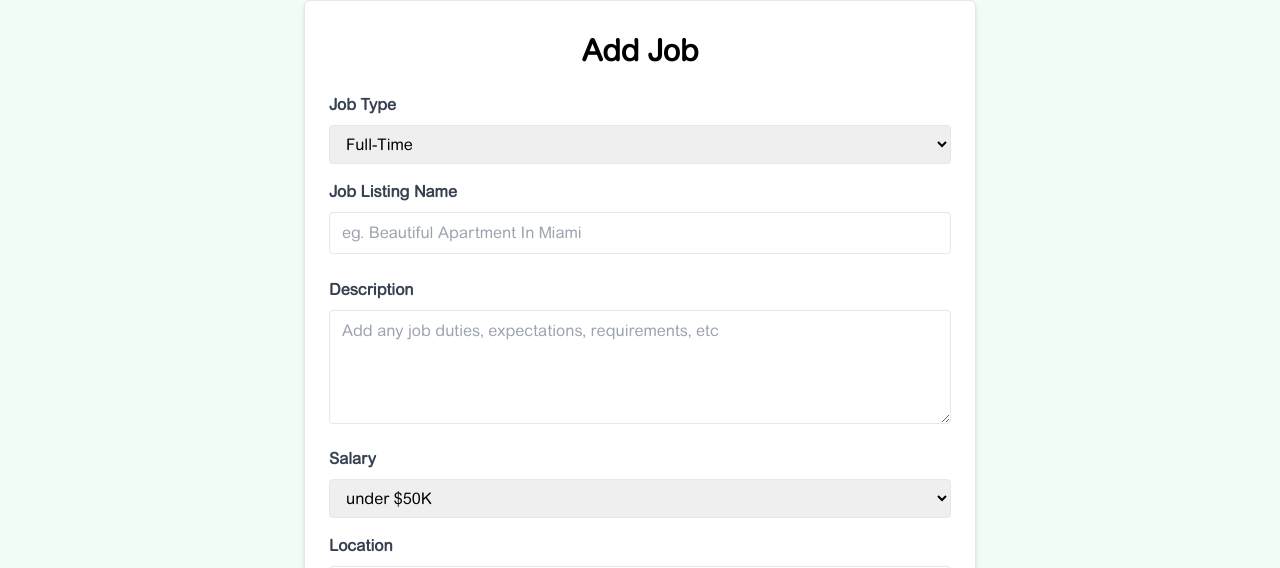
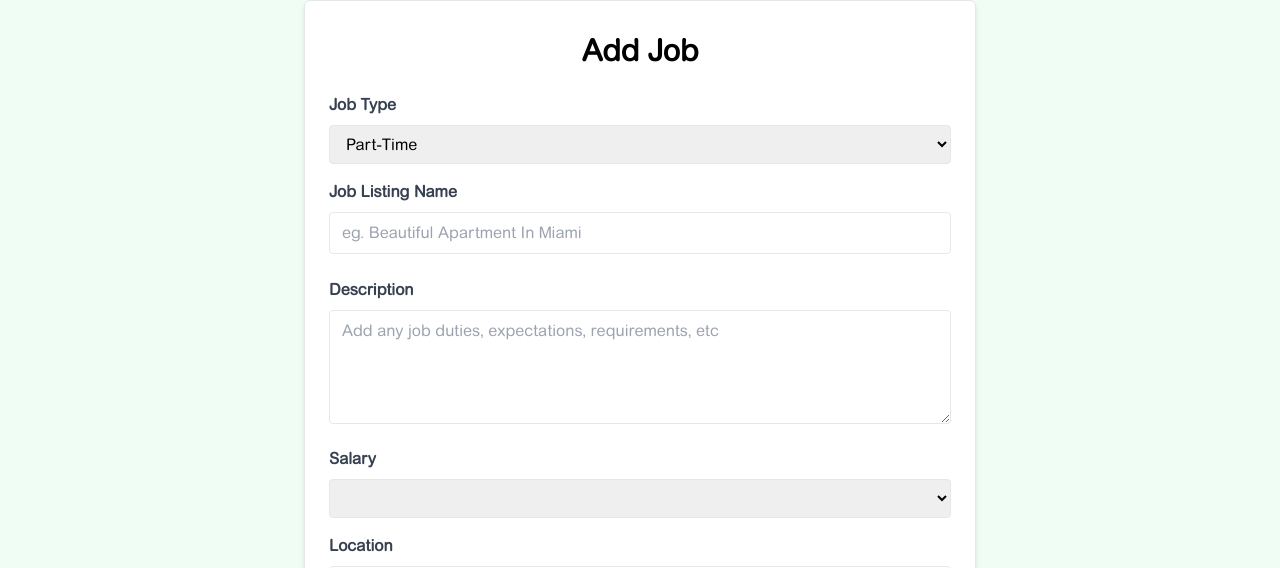
Before and after one commit to rosto-infinity/tub-page01, a Vue app: page /jobs/add in a window 1280 px wide. Shown: the part 177-745 px from the top of the page. Built offline with nearby package versions, Linux system fonts and the light colour scheme.

Commit message:
AddJobView.vue valided
AddJobView.vue valided

```diff
--- a/src/jobs.json
+++ b/src/jobs.json
@@ -1,8 +1,7 @@
 {
-
-  "jobs":[
+  "jobs": [
     {
-    "id": 1,
+      "id": "1",
       "title": "Développeur Vue Senior",
       "type": "Temps Plein",
       "description": "Nous recherchons un développeur Front-End talentueux pour rejoindre notre équipe à Boston, MA. Le candidat idéal aura de solides compétences en HTML, CSS et JavaScript, avec une expérience de travail avec des frameworks JavaScript modernes tels que Vue ou Angular.",
@@ -16,7 +15,7 @@
       }
     },
     {
-    "id": 2,
+      "id": "2",
       "title": "Ingénieur Front-End (Vue)",
       "type": "Temps Plein",
       "description": "Rejoignez notre équipe en tant que développeur Front-End dans la belle Miami, FL. Nous recherchons une personne motivée avec une passion pour la création d'applications web belles et réactives. Une expérience avec les principes de design UI/UX et une grande attention aux détails sont très souhaitables.",
@@ -30,7 +29,7 @@
       }
     },
     {
-    "id": 3,
+      "id": "3",
       "title": "Développeur Vue.js",
       "type": "Temps Plein",
       "description": "Êtes-vous passionné par le développement front-end ? Rejoignez notre équipe dans le Brooklyn dynamique, NY, et travaillez sur des projets passionnants qui font la différence. Nous offrons une rémunération compétitive et un environnement de travail collaboratif où vos idées sont valorisées.",
@@ -44,7 +43,7 @@
       }
     },
     {
-    "id": 4,
+      "id": "4",
       "title": "Développeur Front-End Vue",
       "type": "Temps Partiel",
       "description": "Rejoignez notre équipe en tant que développeur Front-End à temps partiel dans la belle Pheonix, AZ. Nous recherchons une personne autonome avec une passion pour la création d'expériences utilisateur engageantes. Ce poste offre des horaires flexibles et la possibilité de travailler à distance.",
@@ -58,7 +57,7 @@
       }
     },
     {
-    "id": 5,
+      "id": "5",
       "title": "Développeur Full Stack Vue",
       "type": "Temps Plein",
       "description": "Opportunité passionnante pour un développeur Front-End à temps plein dans la dynamique Atlanta, GA. Nous recherchons une personne talentueuse avec une passion pour la construction d'applications web élégantes et évolutives. Rejoignez notre équipe et faites la différence !",
@@ -72,7 +71,7 @@
       }
     },
     {
-    "id": 6,
+      "id": "6",
       "title": "Développeur Vue Native",
       "type": "Temps Plein",
       "description": "Rejoignez notre équipe en tant que développeur Front-End dans la belle Portland, OR. Nous recherchons une personne compétente et enthousiaste pour nous aider à créer des solutions web innovantes. Salaire compétitif et excellent package d'avantages disponibles.",
@@ -84,6 +83,132 @@
         "contactEmail": "contact@ipsumlorem.com",
         "contactPhone": "555-555-5555"
       }
+    },
+    {
+      "id": "lzeffg6xl",
+      "title": "Anne Anderson",
+      "type": "Remote",
+      "description": "Eius culpa architec",
+      "salary": "$125K - $150K",
+      "location": "Dolores corporis inc",
+      "company": {
+        "name": "Whitehead Burns Inc",
+        "description": "Mollitia qui id quis",
+        "contactEmail": "fyzihuqo@mailinator.com",
+        "contactPhone": "+1 (123) 222-8397"
+      }
+    },
+    {
+      "id": "mt5sk7jku",
+      "title": "Coby Moore",
+      "type": "Part-Time",
+      "description": "Et amet et et et ut",
+      "salary": "$125K - $150K",
+      "location": "Sit anim duis tempo",
+      "company": {
+        "name": "Fields and Webb LLC",
+        "description": "Ut exercitationem er",
+        "contactEmail": "wesudezo@mailinator.com",
+        "contactPhone": "+1 (298) 322-5123"
+      }
+    },
+    {
+      "id": "x752c2t85",
+      "title": "Norman Day",
+      "type": "Internship",
+      "description": "Dolores ex non solut",
+      "salary": "$70K - $80K",
+      "location": "Autem nostrud ex per",
+      "company": {
+        "name": "Kinney Strong Co",
+        "description": "Esse non esse volup",
+        "contactEmail": "fizoqibida@mailinator.com",
+        "contactPhone": "+1 (329) 587-3684"
+      }
+    },
+    {
+      "id": "850j79c9i",
+      "title": "Calista Michael",
+      "type": "Full-Time",
+      "description": "Amet quae qui dolor",
+      "salary": "$70K - $80K",
+      "location": "Pariatur Est dolor",
+      "company": {
+        "name": "Silva and Sandoval Traders",
+        "description": "Aute enim aut sed ma",
+        "contactEmail": "zuza@mailinator.com",
+        "contactPhone": "+1 (648) 526-3952"
+      }
+    },
+    {
+      "id": "8eop5kdon",
+      "title": "Kimberly Smith",
+      "type": "Full-Time",
+      "description": "Explicabo Eveniet ",
+      "salary": "$70K - $80K",
+      "location": "Mollit dolores cillu",
+      "company": {
+        "name": "William Powers Trading",
+        "description": "Officia aliquid et o",
+        "contactEmail": "lewuga@mailinator.com",
+        "contactPhone": "+1 (197) 141-7565"
+      }
+    },
+    {
+      "id": "4dc1",
+      "title": "Chastity Moon",
+      "type": "Part-Time",
+      "description": "Eiusmod ut quia cill",
+      "salary": "$50K - $60K",
+      "location": "Est ut qui tenetur v",
+      "company": {
+        "name": "Glover and Vang LLC",
+        "description": "Voluptate commodo as",
+        "contactEmail": "zikamakuq@mailinator.com",
+        "contactPhone": "+1 (721) 859-5814"
+      }
+    },
+    {
+      "id": "e361",
+      "title": "Devinsto",
+      "type": "Part-Time",
+      "description": "Temporibus quia assu",
+      "salary": "$150K - $175K",
+      "location": "Modi libero aut ex n",
+      "company": {
+        "name": "Kelly Knox Inc",
+        "description": "Fugiat ea vel anim ",
+        "contactEmail": "jowov@mailinator.com",
+        "contactPhone": "+1 (598) 995-8111"
+      }
+    },
+    {
+      "id": "667d",
+      "title": "Briar Ellison",
+      "type": "Remote",
+      "description": "Velit nisi cumque e",
+      "salary": "$90K - $100K",
+      "location": "Ducimus ut est err",
+      "company": {
+        "name": "Logan Allen Plc",
+        "description": "Voluptates consectet",
+        "contactEmail": "jatyrex@mailinator.com",
+        "contactPhone": "+1 (911) 601-8396"
+      }
+    },
+    {
+      "id": "401f",
+      "title": "Denise Chavez",
+      "type": "Part-Time",
+      "description": "Nostrud iusto consec",
+      "salary": "$80K - $90K",
+      "location": "Necessitatibus bland",
+      "company": {
+        "name": "Castillo Lamb Associates",
+        "description": "Esse ipsum elit q",
+        "contactEmail": "wahikylo@mailinator.com",
+        "contactPhone": "+1 (612) 604-7979"
+      }
     }
   ]
 }
--- a/src/views/AddJobView.vue
+++ b/src/views/AddJobView.vue
@@ -1,9 +1,12 @@
 
 <script setup>
+import axios from 'axios';
+import router from '@/router';
+
 import { reactive } from 'vue';
 
 const form = reactive({
-  type: 'Full-Time',
+  type: 'Part-Time',
   title: '',
   description: '',
   salary: '',
@@ -15,6 +18,32 @@ const form = reactive({
   contactPhone: '',
 }
 });
+
+const handleSubmit = async () => {
+  // console.log(form);
+  const newJob ={
+    title: form.title,
+    type: form.type,
+    description: form.description,
+    salary: form.salary,
+    location: form.location,
+    company: {
+      name: form.company.name,
+      description: form.company.description,
+      contactEmail: form.company.contactEmail,
+      contactPhone: form.company.contactPhone,
+    },
+  };
+
+  try{
+    const response = await axios.post('/api/jobs', newJob);
+    // @todo -show success message
+    router.push(`/jobs/${response.data.id}`);
+
+  } catch (error){
+    console.error('Erreur lors de la récupération de l\'emploi', error);
+  }
+};
 </script>
 <template>
   <section class="bg-green-50">
@@ -22,7 +51,7 @@ const form = reactive({
         <div
           class="m-4 mb-4 rounded-md border bg-white px-6 py-8 shadow-md md:m-0"
         >
-          <form>
+          <form @submit.prevent="handleSubmit" class="space-y-4">
             <h2 class="mb-6 text-center text-3xl font-semibold">Add Job</h2>
 
             <div class="mb-4">
@@ -30,6 +59,7 @@ const form = reactive({
                 >Job Type</label
               >
               <select
+              v-model="form.type"
                 id="type"
                 name="type"
                 class="w-full rounded border px-3 py-2"
@@ -47,6 +77,7 @@ const form = reactive({
                 >Job Listing Name</label
               >
               <input
+              v-model="form.title"
                 type="text"
                 id="name"
                 name="name"
@@ -62,6 +93,7 @@ const form = reactive({
                 >Description</label
               >
               <textarea
+              v-model="form.description"
                 id="description"
                 name="description"
                 class="w-full rounded border px-3 py-2"
@@ -75,6 +107,7 @@ const form = reactive({
                 >Salary</label
               >
               <select
+              v-model="form.salary"
                 id="salary"
                 name="salary"
                 class="w-full rounded border px-3 py-2"
@@ -99,6 +132,7 @@ const form = reactive({
                 Location
               </label>
               <input
+              v-model="form.location"
                 type="text"
                 id="location"
                 name="location"
@@ -115,6 +149,8 @@ const form = reactive({
                 >Company Name</label
               >
               <input
+              v-model="form.company.name"
+
                 type="text"
                 id="company"
                 name="company"
@@ -130,6 +166,8 @@ const form = reactive({
                 >Company Description</label
               >
               <textarea
+              v-model="form.company.description"
+
                 id="company_description"
                 name="company_description"
                 class="w-full rounded border px-3 py-2"
@@ -145,6 +183,8 @@ const form = reactive({
                 >Contact Email</label
               >
               <input
+              v-model="form.company.contactEmail"
+
                 type="email"
                 id="contact_email"
                 name="contact_email"
@@ -160,6 +200,8 @@ const form = reactive({
                 >Contact Phone</label
               >
               <input
+              v-model="form.company.contactPhone"
+
                 type="tel"
                 id="contact_phone"
                 name="contact_phone"
--- a/vite.config.js
+++ b/vite.config.js
@@ -3,6 +3,7 @@ import vue from '@vitejs/plugin-vue'
 
 // https://vite.dev/config/
 export default defineConfig({
+  devtools: { enabled: true },
   plugins: [vue()],
   server: {
     proxy: {
```
Lines whose indentation alone changed are shown as unchanged.
